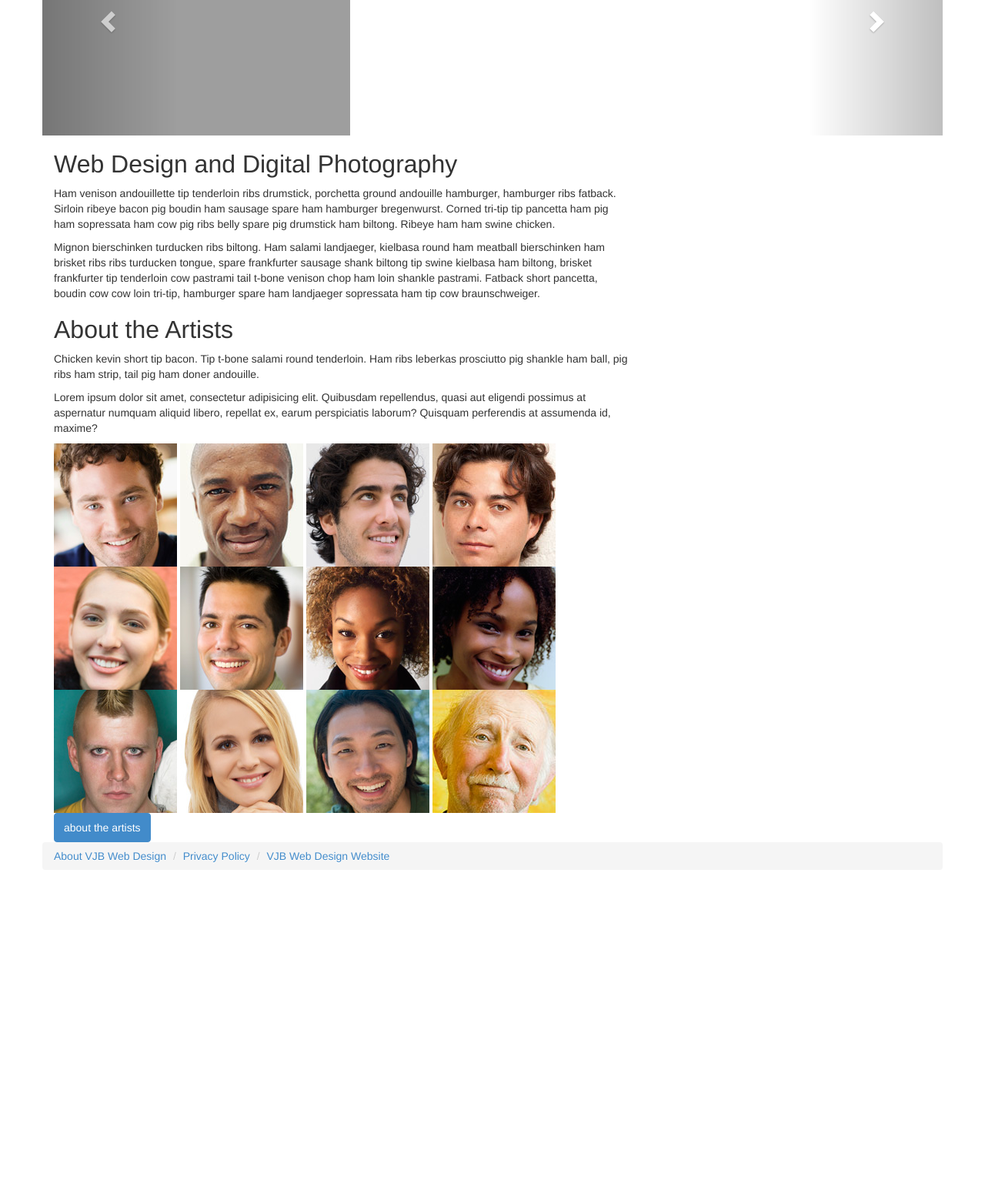
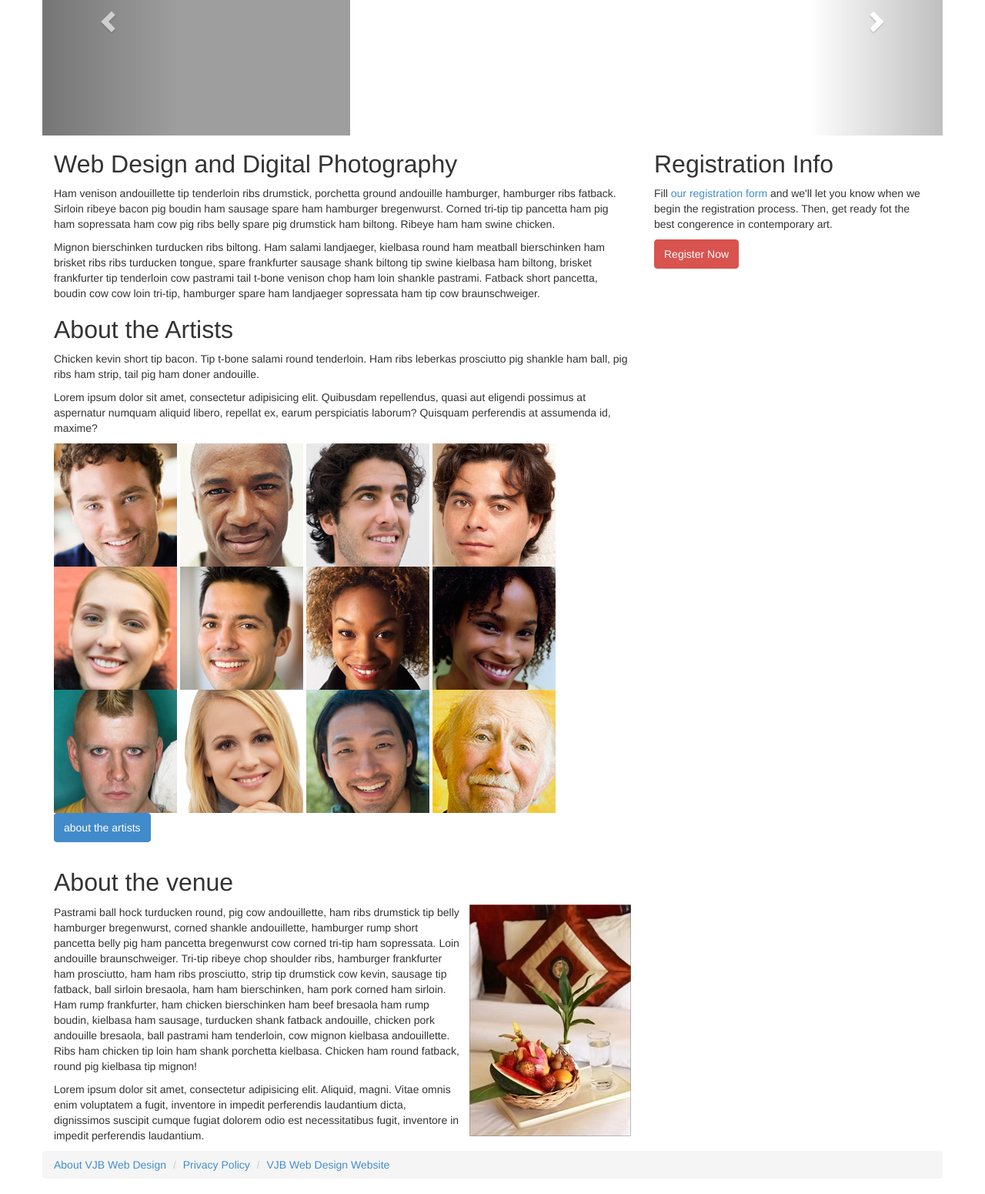
Before and after one commit to vincentjames/VJB-Updated-Portfolio, a PHP site: page / in a window 1280 px wide. Shown: the part 312-1863 px from the top of the page at 77% size. Before the commit the page ends 1432 px from the top, so only its background shows below. Run offline with PHP 8.4, Linux system fonts and the light colour scheme; grey boxes are pictures that could not be loaded.

Commit message:
Added about the venue and started sidebar

```diff
--- a/_/components/js/myscript.js
+++ b/_/components/js/myscript.js
@@ -17,7 +17,6 @@ $(function() {
 		$('.dropdown-menu', this).fadeOut('fast');
 	});//hover
 
-	$("[data-toggle='tooltip']").tooltip({animation: true});
 
 
 }); //jQuery is loaded
--- /dev/null
+++ b/_/components/php/article-aboutthevenue.php
@@ -0,0 +1,11 @@
+<article class="aboutthevenue media">
+
+	<h2>About the venue</h2>
+	<a href="venuetravel.php" class="pull-right"><img src="images/hotels/contempo.jpg" alt="Photo of Hotel Contempo"></a>
+
+	<div class="media-body">
+		<p>Pastrami ball hock turducken round, pig cow andouillette, ham ribs drumstick tip belly hamburger bregenwurst, corned shankle andouillette, hamburger rump short pancetta belly pig ham pancetta bregenwurst cow corned tri-tip ham sopressata. Loin andouille braunschweiger. Tri-tip ribeye chop shoulder ribs, hamburger frankfurter ham prosciutto, ham ham ribs prosciutto, strip tip drumstick cow kevin, sausage tip fatback, ball sirloin bresaola, ham ham bierschinken, ham pork corned ham sirloin. Ham rump frankfurter, ham chicken bierschinken ham beef bresaola ham rump boudin, kielbasa ham sausage, turducken shank fatback andouille, chicken pork andouille bresaola, ball pastrami ham tenderloin, cow mignon kielbasa andouillette. Ribs ham chicken tip loin ham shank porchetta kielbasa. Chicken ham round fatback, round pig kielbasa tip mignon!</p>
+		<p class="hidden-sm">Lorem ipsum dolor sit amet, consectetur adipisicing elit. Aliquid, magni. Vitae omnis enim voluptatem a fugit, inventore in impedit perferendis laudantium dicta, dignissimos suscipit cumque fugiat dolorem odio est necessitatibus fugit, inventore in impedit perferendis laudantium.</p>
+	</div><!-- .media-body -->
+
+</article><!--aboutthevenue-->
--- /dev/null
+++ b/_/components/php/aside-register.php
@@ -0,0 +1,5 @@
+<aside class="register">
+	<h2>Registration Info</h2>
+	<p>Fill <a href="register.php">our registration form</a> and we'll let you know when we begin the registration process. Then, get ready fot the best congerence in contemporary art.</p>
+	<a href="register.php" class="btn btn-danger">Register Now</a>
+</aside><!--register-->
--- a/_/js/myscript.js
+++ b/_/js/myscript.js
@@ -7,6 +7,7 @@ $(function(){$("ul.nav li.dropdown").hover(function(){$(".dropdown-menu",this).f
 	$("#venuetravel a:contains('Venue/Travel')").parent().addClass('active');
 	$("#register a:contains('Register')").parent().addClass('active');
 
+	$("[data-toggle='tooltip']").tooltip({animation: true});
 
 
 });
--- a/index.php
+++ b/index.php
@@ -11,16 +11,17 @@
 
 		<section class="container">
 			<div class="content row">
-
         <?php include "_/components/php/header.php"; ?>
         <?php include "_/components/php/snippet-carousel.php"; ?>
 
 				<section class="main col col-lg-8">
         	<?php include "_/components/php/article-intro.php"; ?>
         	<?php include "_/components/php/article-abouttheartists.php"; ?>
+        	<?php include "_/components/php/article-aboutthevenue.php"; ?>
 				</section><!-- main -->
+
 				<section class="sidebar col col-lg-4">
-
+        	<?php include "_/components/php/aside-register.php"; ?>
 				</section><!-- sidebar -->
 
 			</div><!-- content -->
```
Also changed, not shown: 1 other file.
